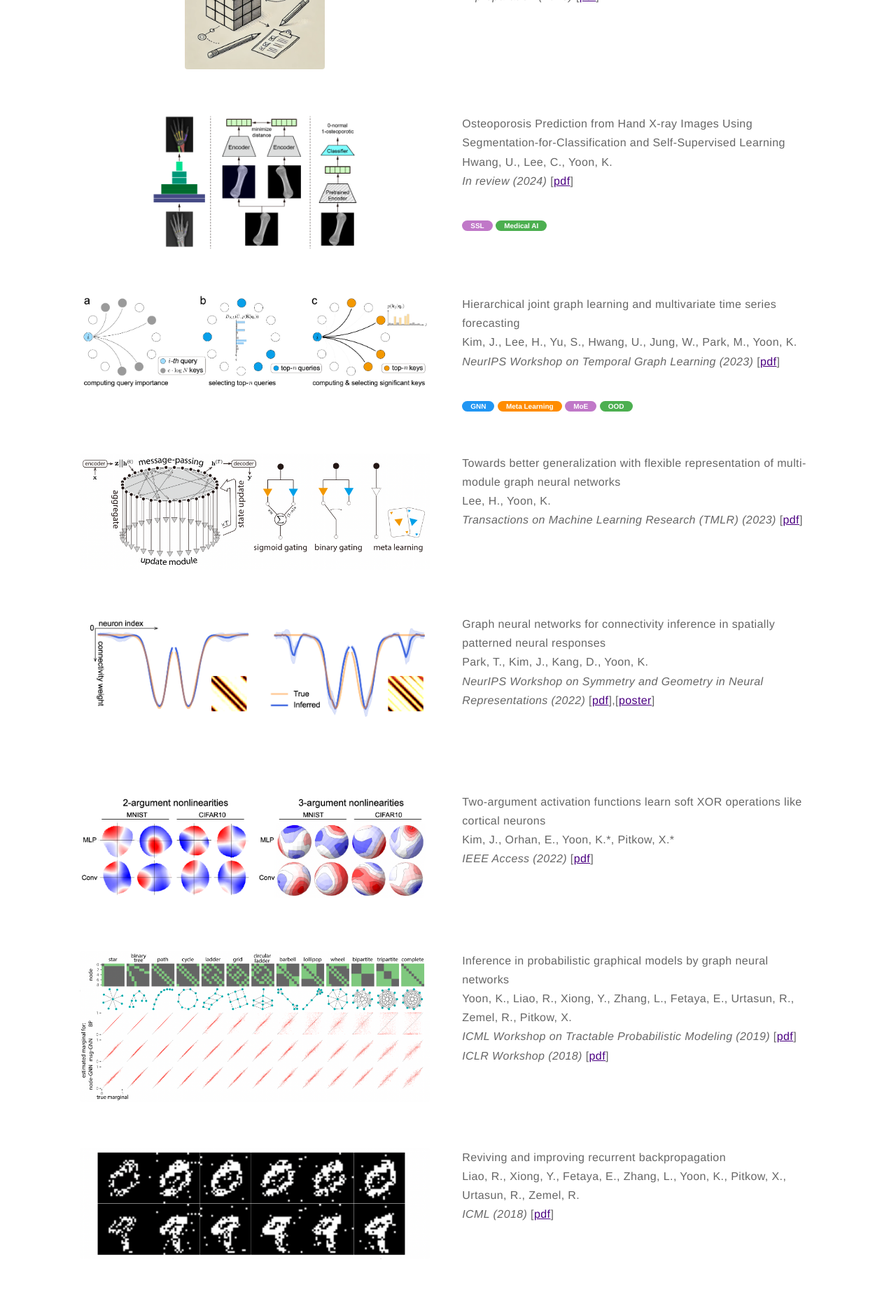
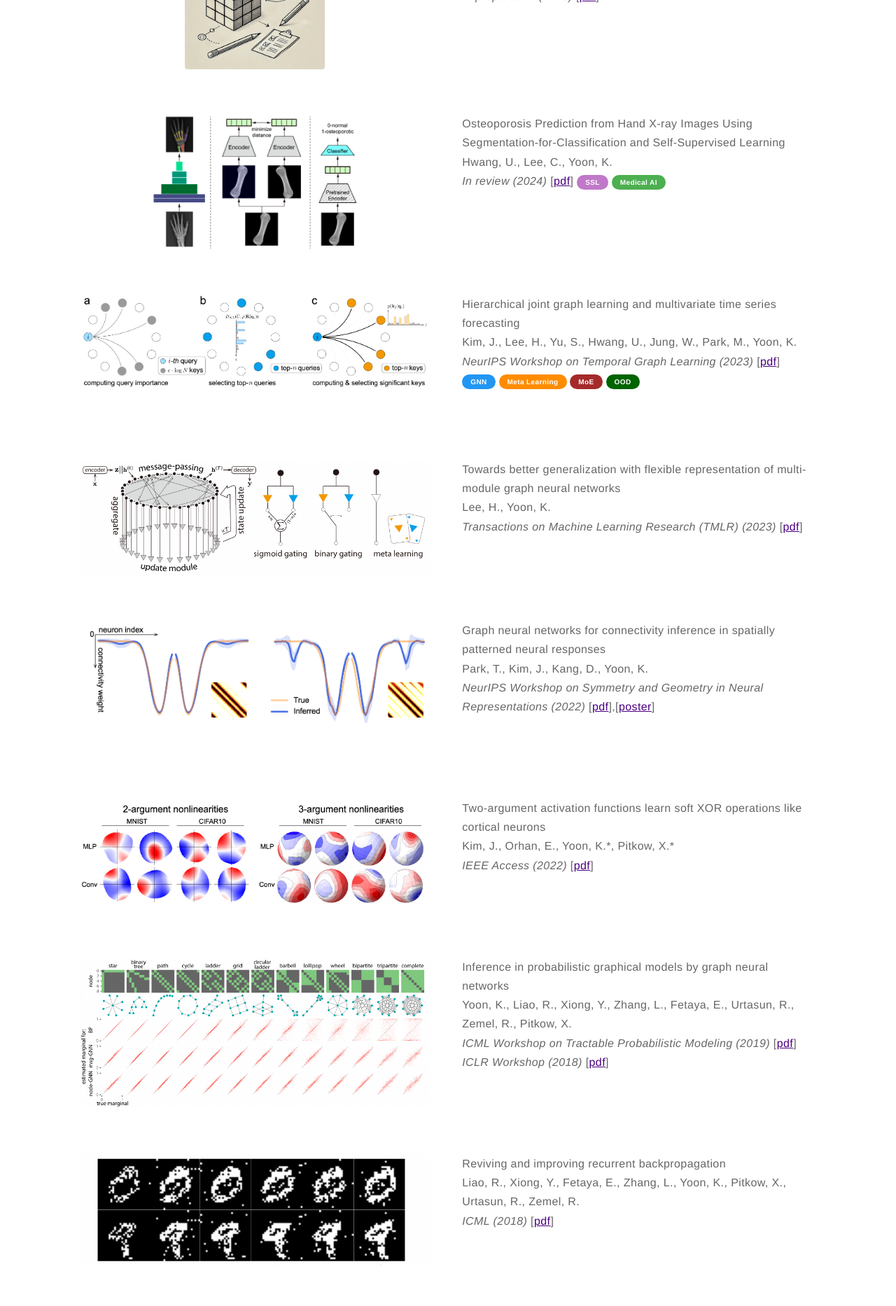
Before and after one commit to kijungyoon/kijungyoon.github.io, a Jekyll site: the page built from papers.md, in a window 1280 px wide. Shown: the part 902-2768 px from the top of the page at 70% size. Built offline with Jekyll 4.4.1, drawn with Linux system fonts in a browser that asks for light colours.

Commit message:
Update papers.md

```diff
--- a/papers.md
+++ b/papers.md
@@ -39,9 +39,10 @@ layout: page
     <p><b>Osteoporosis Prediction from Hand X-ray Images Using Segmentation-for-Classification and Self-Supervised Learning</b><br>
     Hwang, U., Lee, C., Yoon, K.<br>
     <i>In review (2024)</i>
-    [<a href="https://arxiv.org/pdf/2412.05345">pdf</a>]</p>
+    [<a href="https://arxiv.org/pdf/2412.05345">pdf</a>]
     <span class="pill-label pill-purple">SSL</span>
     <span class="pill-label pill-green">Medical AI</span>
+    </p>
     </div>
 </div>
 
@@ -54,11 +55,12 @@ layout: page
     <p><b>Hierarchical joint graph learning and multivariate time series forecasting</b><br>
     Kim, J., Lee, H., Yu, S., Hwang, U., Jung, W., Park, M., Yoon, K.<br>
     <i>NeurIPS Workshop on Temporal Graph Learning (2023)</i>
-    [<a href="https://arxiv.org/pdf/2311.12630.pdf">pdf</a>]</p>
+    [<a href="https://arxiv.org/pdf/2311.12630.pdf">pdf</a>]
     <span class="pill-label pill-blue">GNN</span>
     <span class="pill-label pill-dorg">Meta Learning</span>
-    <span class="pill-label pill-purple">MoE</span>
-    <span class="pill-label pill-green">OOD</span>
+    <span class="pill-label pill-brown">MoE</span>
+    <span class="pill-label pill-dgreen">OOD</span>
+    </p>
     </div>
 </div>
 
@@ -210,6 +212,9 @@ display: inline-block;
 .pill-green {
   background-color: #4CAF50; /* green shade */
 }
+.pill-dgreen {
+  background-color: #006400; /* blue shade */
+}
 .pill-blue {
   background-color: #2196F3; /* blue shade */
 }
```
